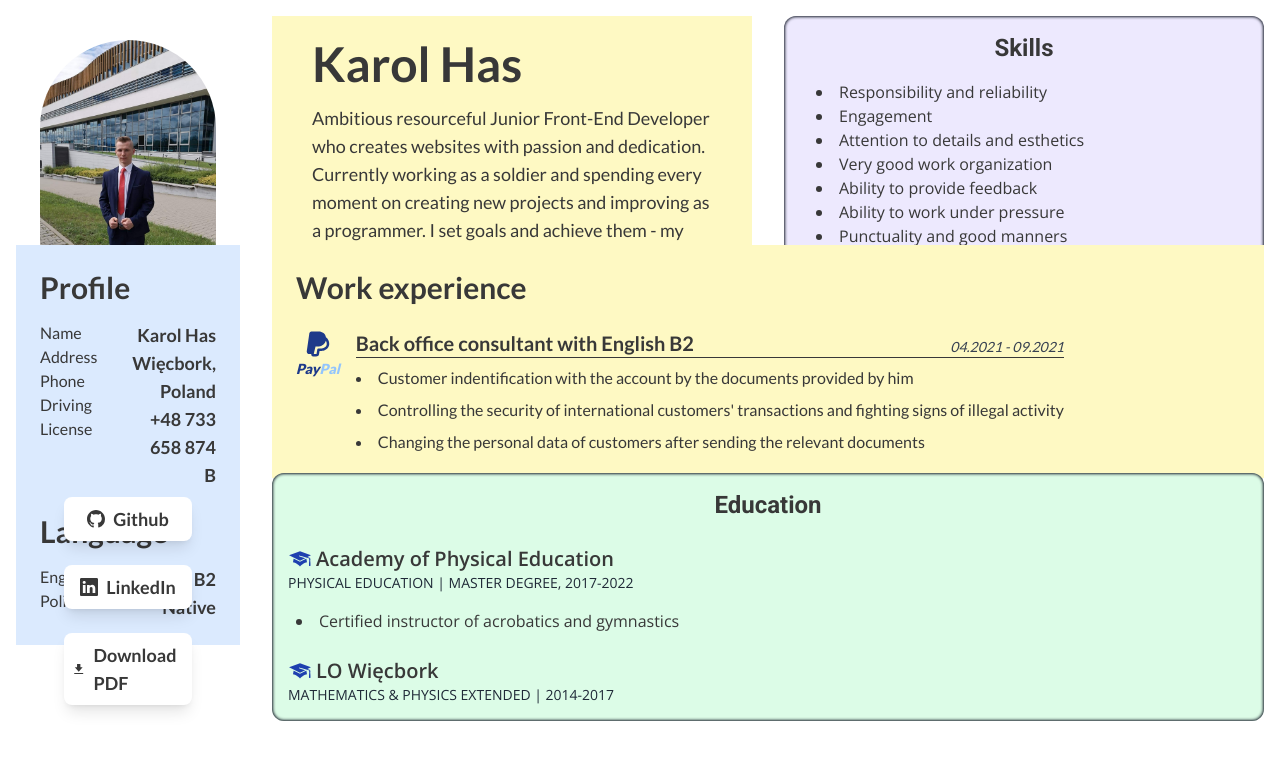
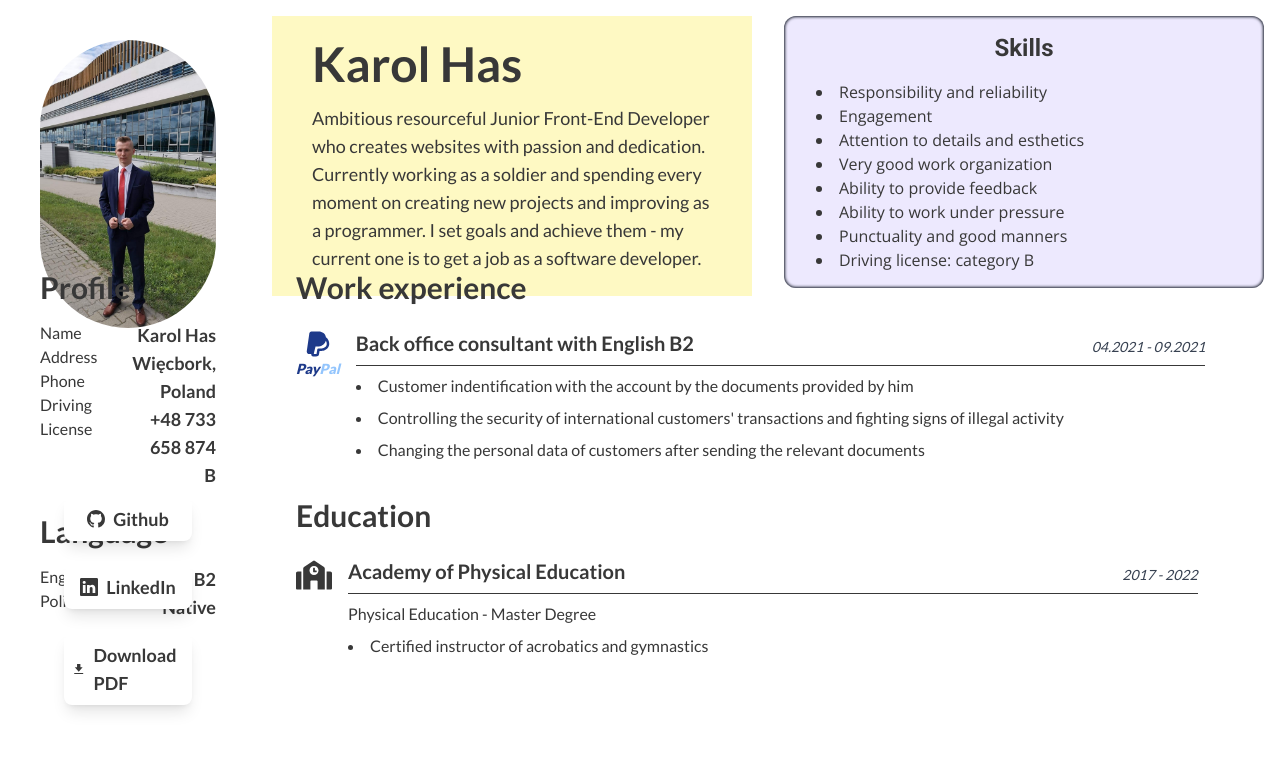
Before and after one commit to karolhas/CV, a React (Vite) app: page /#/ in a window 1280 px wide. Shown: the top 760 px of the page. Built offline with nearby package versions, Linux system fonts and the light colour scheme.

Commit message:
changed Education styles

```diff
--- a/src/components/Education.tsx
+++ b/src/components/Education.tsx
@@ -1,29 +1,25 @@
-import { GiGraduateCap } from "react-icons/gi";
+import { FaSchool } from "react-icons/fa";
 
 function Education() {
   return (
-    <section
-      id="education"
-      className="m-4 rounded-xl bg-green-100  p-4 font-openSans shadow-[inset_0px_0px_3px_1px_#1a202c]"
-    >
-      <h2 className="text-center font-roboto text-2xl font-bold">Education</h2>
-      <h3 className="flex items-center pt-6 text-xl font-semibold">
-        <GiGraduateCap className="mr-1 text-2xl text-blue-800" /> Academy of
-        Physical Education
-      </h3>
-      <p className="text-sm text-gray-800">
-        PHYSICAL EDUCATION | MASTER DEGREE, 2017-2022
-      </p>
-      <ul className="ml-2 list-inside list-disc pt-4">
-        <li>Certified instructor of acrobatics and gymnastics</li>
-      </ul>
-      <h3 className="flex items-center pt-6 text-xl font-semibold">
-        <GiGraduateCap className="mr-1 text-2xl text-blue-800" />
-        LO Więcbork
-      </h3>
-      <p className="text-sm text-gray-800">
-        MATHEMATICS & PHYSICS EXTENDED | 2014-2017
-      </p>
+    <section id="education" className="m-4 p-6">
+      <h2 className="text-3xl font-semibold">Education</h2>
+      <div className="float-left pt-4">
+        <FaSchool className="mr-4 mt-2 text-4xl" />
+      </div>
+      <div className="float-left w-[90%]">
+        <p className="pt-6 text-xl font-semibold">
+          Academy of Physical Education
+          <span className="float-right mt-2 text-sm font-normal italic text-gray-700">
+            2017 - 2022
+          </span>
+        </p>
+        <hr className="my-2 h-[1px] border-t-0 bg-[#383838] opacity-100" />
+        <p>Physical Education - Master Degree</p>
+        <ul className="list-inside list-disc pt-2">
+          <li>Certified instructor of acrobatics and gymnastics</li>
+        </ul>
+      </div>
     </section>
   );
 }
--- a/src/components/Experience.tsx
+++ b/src/components/Experience.tsx
@@ -2,29 +2,26 @@
 
 function Experience() {
   return (
-    <section id="experience" className="m-4 bg-yellow-100 p-6">
+    <section id="experience" className="m-4 p-6 ">
       <h2 className="text-3xl font-semibold">Work experience</h2>
-      <div className="flex">
-        <div className="flex pt-4">
+      <div className="float-left pt-4">
         <p className="pr-4 pt-2 text-sm font-extrabold italic text-blue-900">
-            <TbBrandPaypalFilled className="mx-auto text-3xl text-blue-900" />{" "}
-            Pay
+          <TbBrandPaypalFilled className="mx-auto text-3xl text-blue-900" /> Pay
           <span className="text-blue-300">Pal</span>
         </p>
       </div>
-        <div>
-          <div className="flex items-end justify-between">
+      <div className="float-left w-[90%]">
         <p className="pt-6 text-xl font-semibold">
           Back office consultant with English B2
+          <span className="float-right mt-2 text-sm font-normal italic text-gray-700">
+            04.2021 - 09.2021
+          </span>
         </p>
-            <p className="text-sm italic text-gray-700">04.2021 - 09.2021</p>
-          </div>
-          <hr className="h-[1px] border-t-0 bg-[#383838] opacity-100" />
-
-          <ul className="list-inside list-disc pt-2">
+        <hr className="my-2 h-[1px] border-t-0 bg-[#383838] opacity-100" />
+        <ul className="list-inside list-disc">
           <li>
-              Customer indentification with the account by the documents
-              provided by him
+            Customer indentification with the account by the documents provided
+            by him
           </li>
           <li className="my-2">
             Controlling the security of international customers' transactions
@@ -36,7 +33,6 @@
           </li>
         </ul>
       </div>
-      </div>
     </section>
   );
 }
--- a/src/components/Profile.tsx
+++ b/src/components/Profile.tsx
@@ -1,7 +1,7 @@
 function Profile() {
   return (
     <>
-      <section id="profile" className="m-4 bg-blue-100 p-6">
+      <section id="profile" className="m-4 p-6">
         <h2 className="pb-4 text-3xl font-semibold">Profile</h2>
         <div className="flex justify-between">
           <div>
```
Lines whose indentation alone changed are shown as unchanged.
